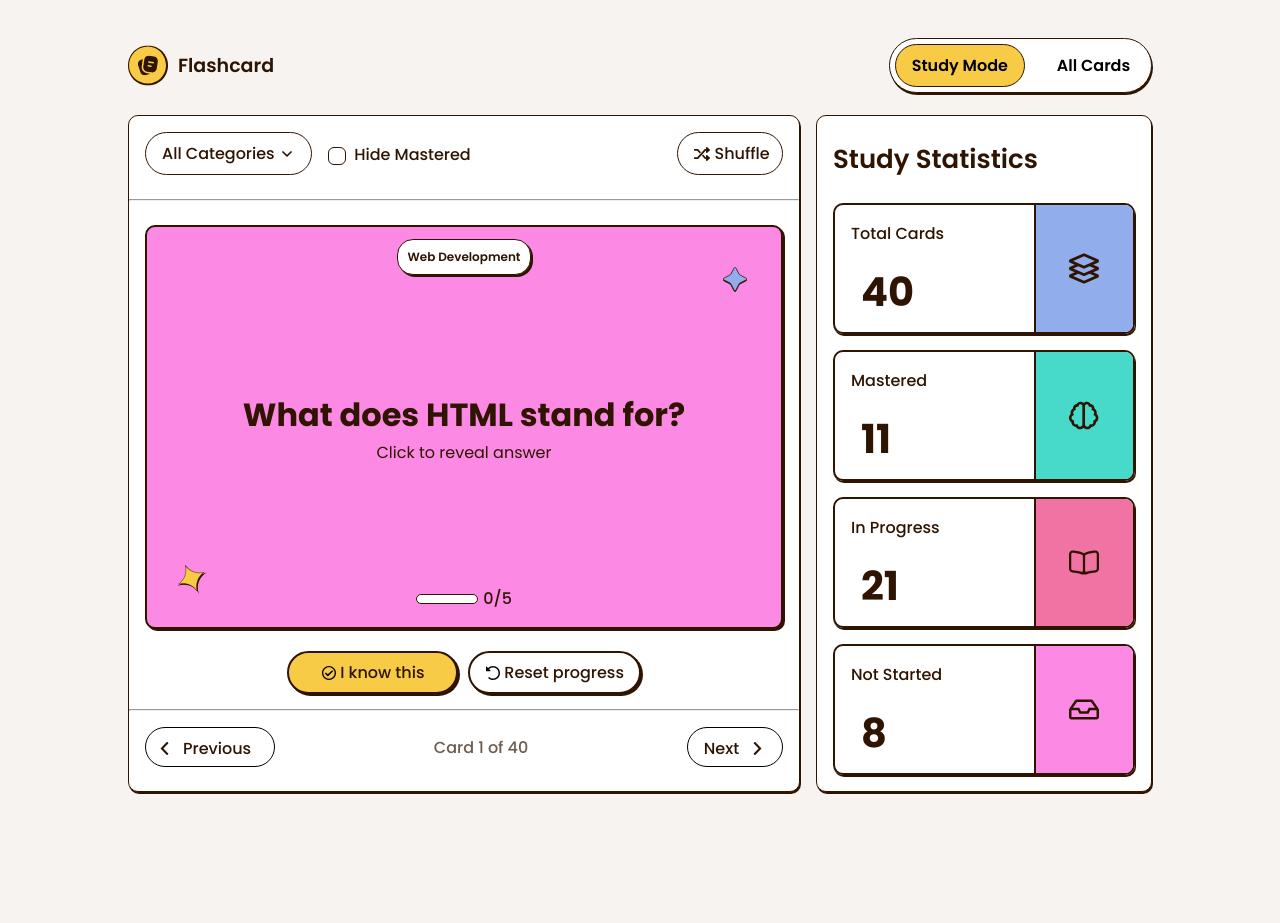
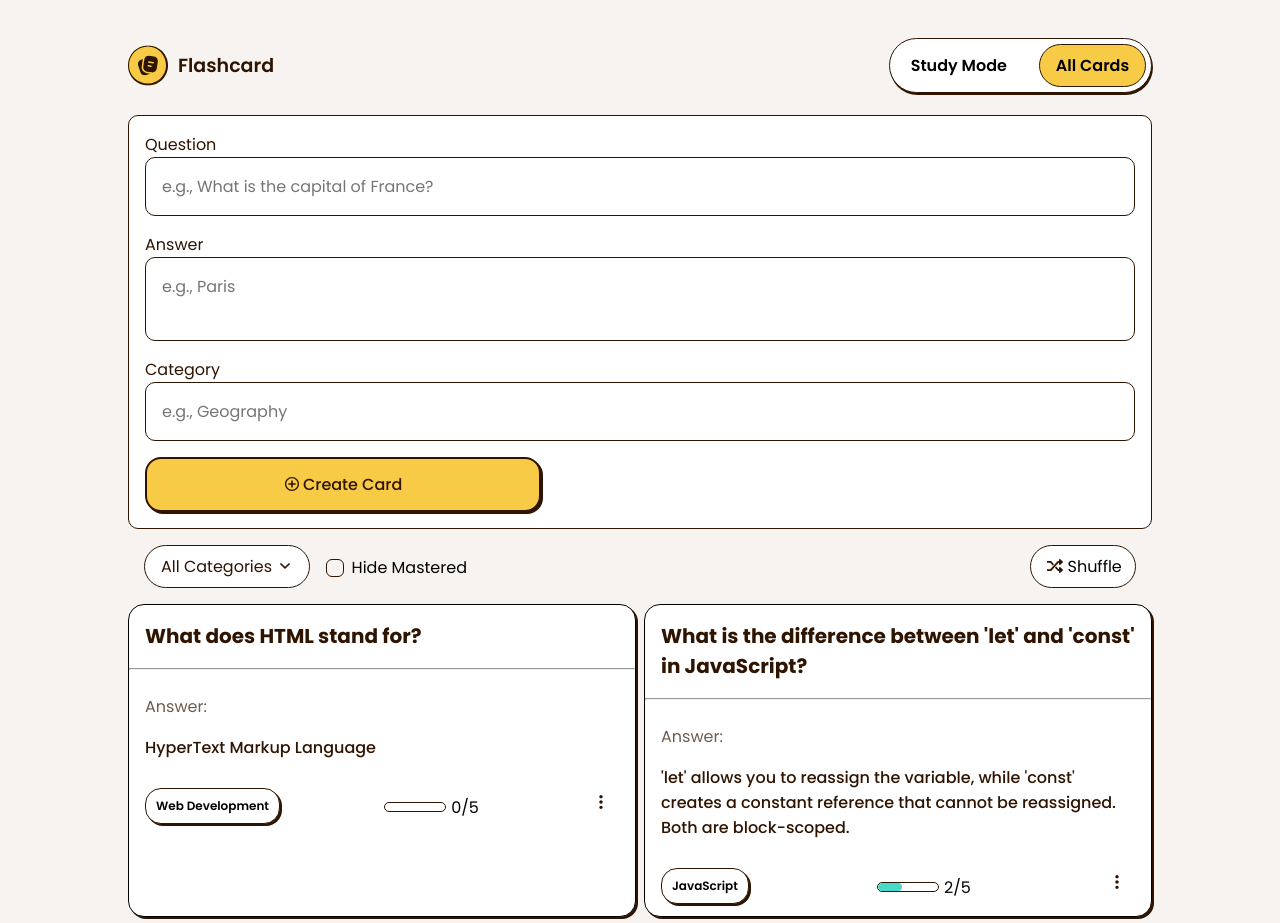
Before and after one commit to bengera/flashcard-app, a React (Vite) app: page / in a window 1280 px wide. Shown: the top 923 px of the page. Before the commit the page ends 808 px from the top, so only its background shows below. Built offline with nearby package versions, Linux system fonts and the light colour scheme.

Commit message:
add 3 dot image for edit menu minicard button

```diff
--- a/src/App.tsx
+++ b/src/App.tsx
@@ -15,7 +15,7 @@ function App() {
   })
   const [hideMasteredCards, setHideMasteredCards] = useState(false); // state for checkbox input of hiding mastered cards
   const [currentIdx, setCurrentIdx] = useState(0); // current card being viewed
-  const [studyMode, setStudyMode] = useState<boolean>(true); // true default!
+  const [studyMode, setStudyMode] = useState<boolean>(false); // true default!
 
   const [reveal, setReveal] = useState<boolean>(false); // show answer
   const [uniqueCat, setUniqueCat] = useState<string[]>([]);
--- a/src/components/allCards.tsx
+++ b/src/components/allCards.tsx
@@ -112,7 +112,7 @@ export function AllCards({
                       <div className="flashcard-box__meta-data">
                         <p className="flashcard__tag u-shadow--thick">{card.category}</p>
                         <ProgressBar knownCount={card.knownCount} isMastered={isMastered} />
-                        <button>...</button>
+                        <button className="btn-menu"><img src="images/icon-menu.svg" alt="edit card" /></button>
                       </div>
                     </div>
                   </article>
--- a/src/css/mini-cards.css
+++ b/src/css/mini-cards.css
@@ -17,7 +17,7 @@
 }
 
 .flashcard-box-inner {
-  padding: 1rem;
+  padding: 1rem 1rem 0 1rem;
 }
 
 .flashcard-box-inner span {
@@ -32,4 +32,11 @@
 .flashcard-box__meta-data {
   display: flex;
   gap: 1rem;
+  justify-content: space-between;
 }
+
+.btn-menu {
+  border: 0;
+  background: none;
+  cursor: pointer;
+}
```
